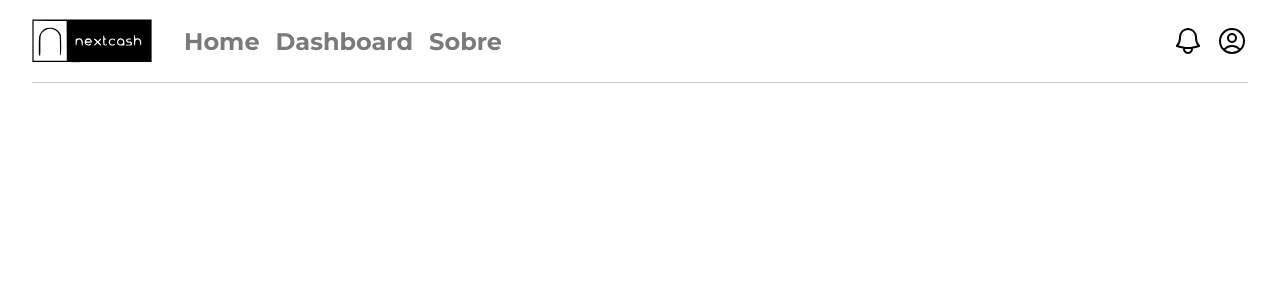
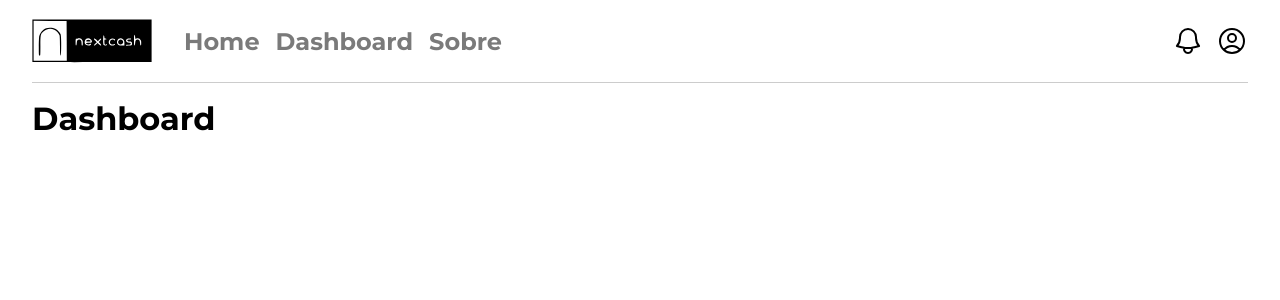
Before and after one commit to PauloDalberto/financas, a React (Create React App) app: page /dashboard in a window 1280 px wide. Shown: the top 300 px of the page. Built offline with nearby package versions, Linux system fonts and the light colour scheme.

Commit message:
feat: add routes

```diff
--- a/src/App.tsx
+++ /dev/null
@@ -1,7 +0,0 @@
-
-
-export default function App() {
-  return (
-    <div></div>
-  );
-}
--- a/src/components/header/header.css
+++ b/src/components/header/header.css
@@ -19,13 +19,7 @@ nav{
   gap: 16px;
 }
 
-.container-nav li{
-  font-size: 1.5rem;
-  color: var(--c8);
-  font-weight: bold;
-}
-
-.container-nav li:hover{
+.container-nav a:hover{
   color: var(--c15);
 }
 
@@ -36,6 +30,9 @@ nav{
 
 .container-nav a{
   position: relative;
+  font-size: 1.5rem;
+  color: var(--c8);
+  font-weight: bold;
 }
 
 .container-nav a::after{
--- a/src/components/header/header.tsx
+++ b/src/components/header/header.tsx
@@ -1,6 +1,7 @@
+import { Link } from 'react-router-dom';
+import RouterComponent from '../../routes/Routes';
 import './header.css';
-import { Link } from 'react-router-dom';
-import { BellIcon, UserCircleIcon } from '@heroicons/react/24/outline'
+import { BellIcon, UserCircleIcon } from '@heroicons/react/24/outline';
 
 export default function Header(){
   return(
@@ -9,9 +10,9 @@ export default function Header(){
         <img src="/nextcash.svg" alt="icone do site" className='logo' />
 
         <ul className='container-nav'>
-          <Link to={'/home'}><li>Home</li></Link>
-          <Link to={'/dashboard'}><li>Dashboard</li></Link>
-          <Link to={'/sobre'}><li>Sobre</li></Link>
+          <li><Link to='/'>Home</Link></li>
+          <li><Link to='/dashboard'>Dashboard</Link></li>
+          <li><Link to='/about'>Sobre</Link></li>
         </ul>
       </nav>
 
--- a/src/index.tsx
+++ b/src/index.tsx
@@ -1,19 +1,19 @@
 import React from 'react';
 import ReactDOM from 'react-dom/client';
 import './index.css';
-import App from './App';
 import reportWebVitals from './reportWebVitals';
-import { BrowserRouter } from 'react-router-dom';
 import Header from './components/header/header';
+import { BrowserRouter as Router } from 'react-router-dom';
+import RouterComponent from './routes/Routes';
 
 const root = ReactDOM.createRoot(
   document.getElementById('root') as HTMLElement
 );
 root.render(
-  <BrowserRouter>
+  <Router>
     <Header />
-    <App />
-  </BrowserRouter>
+    <RouterComponent />
+  </Router>
 );
 
 reportWebVitals();
--- /dev/null
+++ b/src/pages/about/About.tsx
@@ -0,0 +1,7 @@
+export default function About(){
+  return(
+    <div>
+      <h1>SObre</h1>
+    </div>
+  )
+}
--- /dev/null
+++ b/src/pages/dashboard/Dashboard.tsx
@@ -0,0 +1,7 @@
+export default function Dashboard(){
+  return(
+    <div>
+      <h1>Dashboard</h1>
+    </div>
+  )
+}
--- /dev/null
+++ b/src/pages/home/Home.tsx
@@ -0,0 +1,7 @@
+export default function Home(){
+  return(
+    <div>
+      <p>HOME</p>
+    </div>
+  )
+}
--- /dev/null
+++ b/src/routes/Routes.tsx
@@ -0,0 +1,14 @@
+import { Route, Routes } from "react-router-dom";
+import About from "../pages/about/About";
+import Home from "../pages/home/Home";
+import Dashboard from "../pages/dashboard/Dashboard";
+
+export default function RouterComponent(){
+  return(
+    <Routes>
+      <Route path="/" element={<Home />} />
+      <Route path="/about" element={<About />} />
+      <Route path="/dashboard" element={<Dashboard />} />
+    </Routes>
+  )
+}
```
Also changed, not shown: src/pages/about/about.css (added), src/pages/dashboard/dashboard.css (added), src/pages/home/home.css (added), 1 other file (tests, documents, lock files or other folders).
